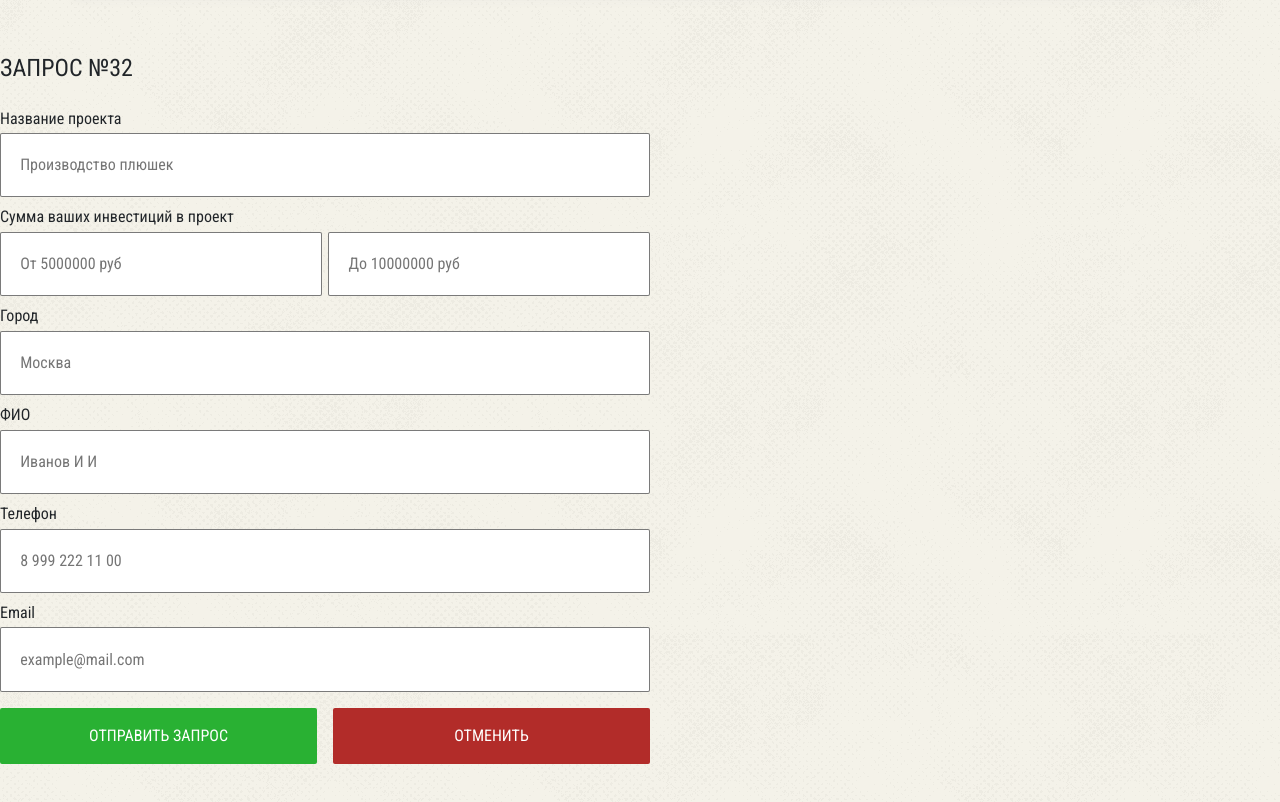
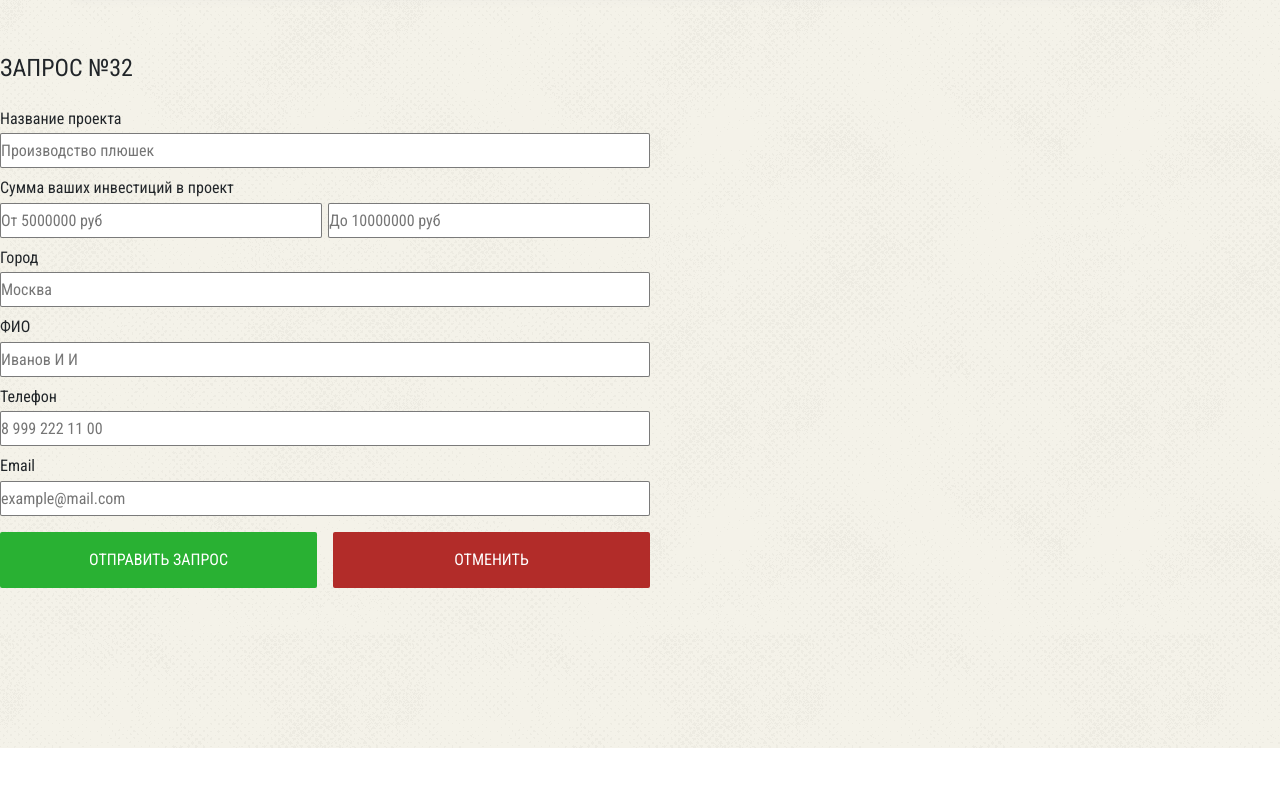
Before and after one commit to BorisSlonov/borisslonov.github.io-ba-list, a plain HTML site: page index.html in a window 1280 px wide. Shown: the part 1260-2062 px from the top of the page. After the commit the page ends 2008 px from the top, so only its background shows below. Drawn offline with nearby package versions, Linux system fonts and the light colour scheme.

Commit message:
Add files via upload

```diff
--- a/css/style.css
+++ b/css/style.css
@@ -1036,7 +1036,7 @@ input:-ms-input-placeholder {
 
 .request-form div input {
   width: 100%;
-  padding: 1.2em;
+  height: 35px;
   outline: none;
   border: 1px solid rgba(0, 0, 0, 0.521);
   border-radius: 2px;
```
